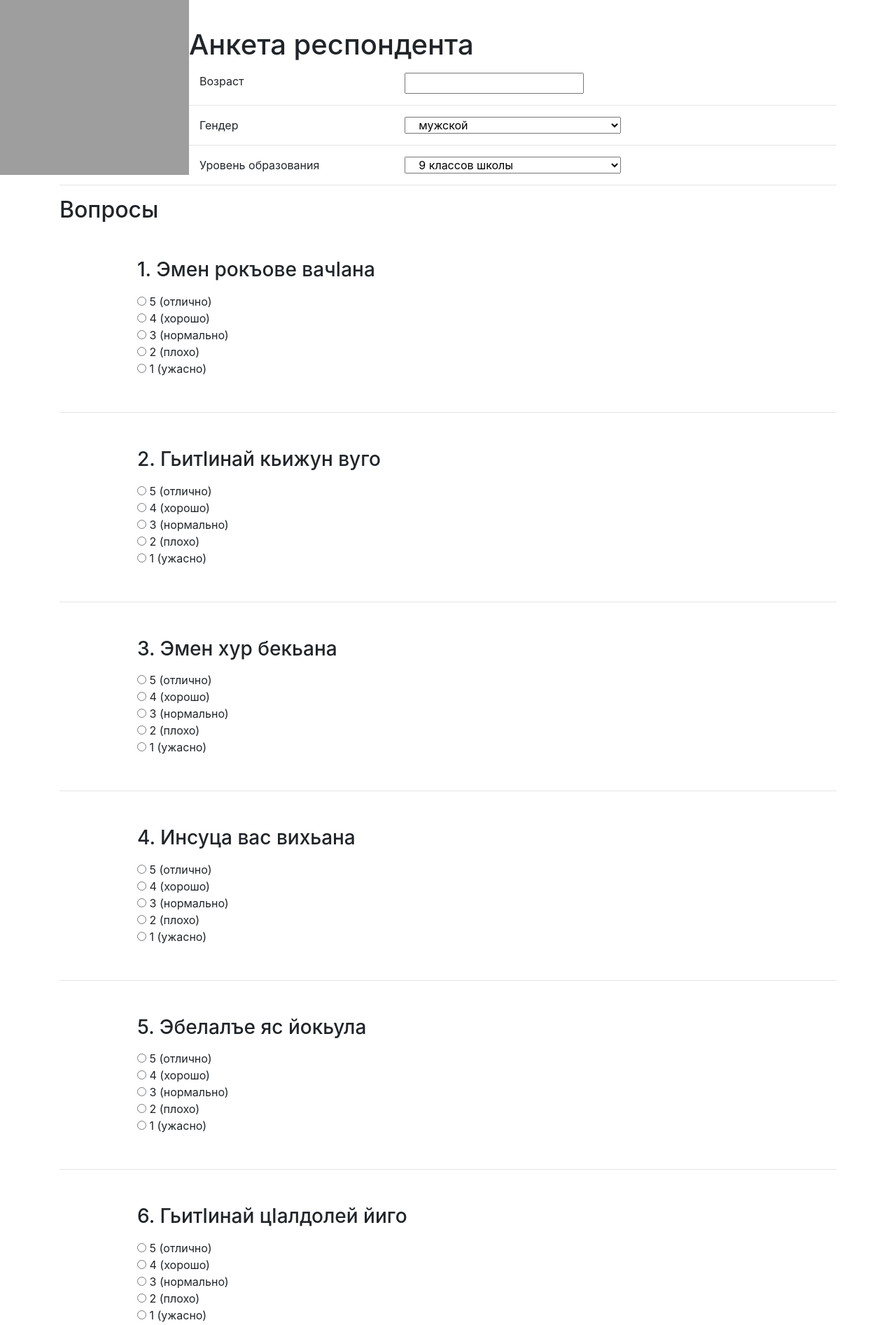
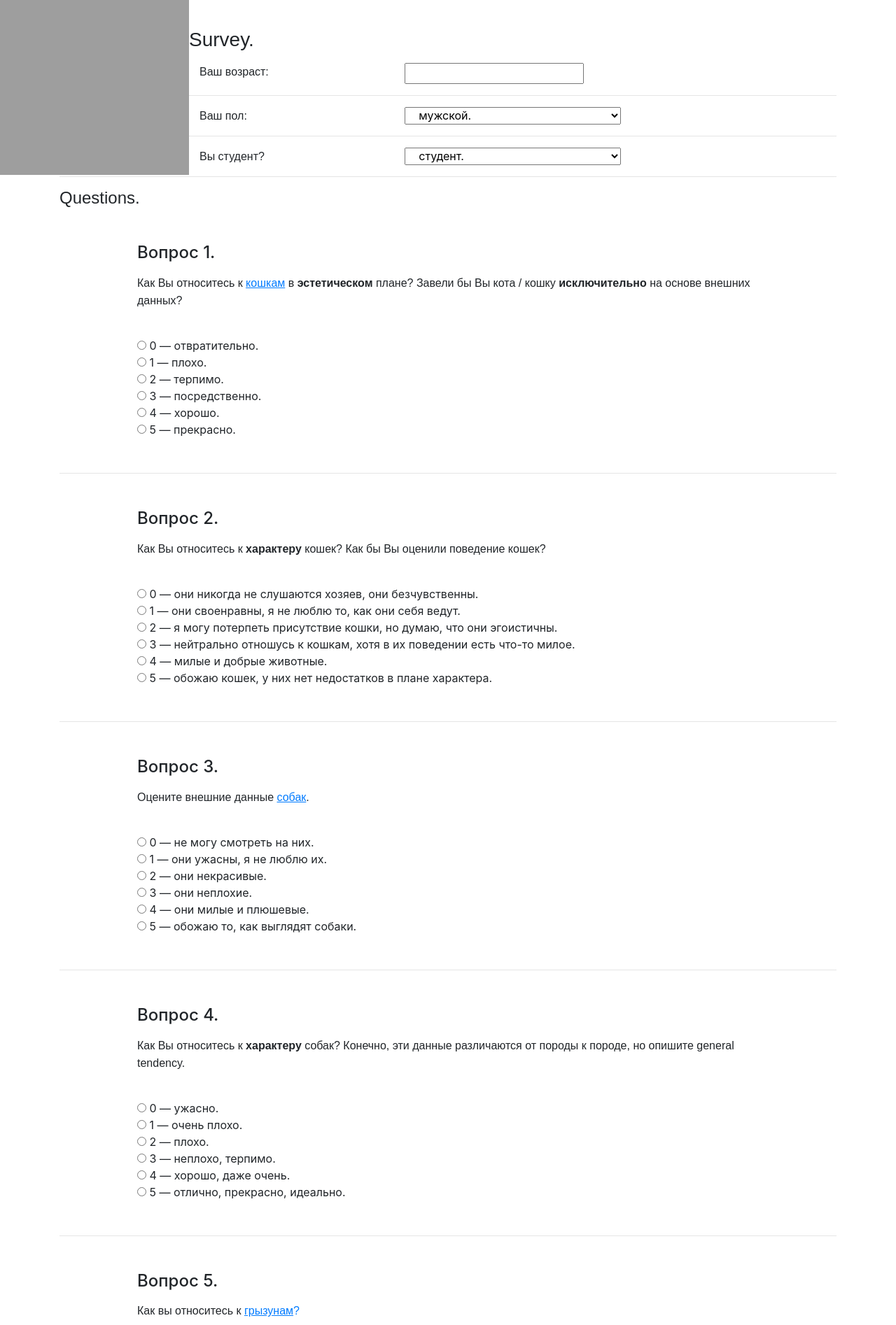
Before and after one commit to iluneko/hw5_flask, a Flask app: page /questions in a window 1280 px wide. Shown: the part 57-1951 px from the top of the page at 70% size. Run offline with Flask 2, Linux system fonts and the light colour scheme; grey boxes are pictures that could not be loaded.

Commit message:
Update questions.html

```diff
--- a/templates/questions.html
+++ b/templates/questions.html
@@ -1,129 +1,103 @@
 {% extends 'base.html' %}
+
+<h4><b>Для чего нужен этот сайт?</b></h4>
+<p><font face = "Fantasy">Сайт предназначен для сбора данных о том, как информанты относятся к разным домашним животным.</font></p><br>
 
 {% block title %} Опрос {% endblock %}
 
 {% block content %}
 <br>
 <form class="container" action="/process">
-    <p><h1>Анкета респондента</h1></p>
+    <p><h3><font face = "Fantasy">Survey.</font></h3></p>
     <div class="row">
-        <div class="col-md-4">Возраст</div>
+        <div class="col-md-4"><font face = "Fantasy">Ваш возраст:</font></div>
         <input type="number" name="age">
     </div>
     <hr>
     <div class="row">
-        <div class="col-md-4">Гендер</div>
+        <div class="col-md-4"><font face = "Fantasy">Ваш пол:</font></div>
         <select name="gender" class="col-md-4">
-            <option value="male">мужской</option>
-            <option value="female">женский</option>
+            <option value="male">мужской.</option>
+            <option value="female">женский.</option>
         </select>
     </div>
     <hr>
     <div class="row">
-        <div class="col-md-4">Уровень образования</div>
+        <div class="col-md-4"><font face = "Fantasy">Вы студент?</font></div>
         <select name="education" class="col-md-4">
-            <option value="school_9">9 классов школы</option>
-            <option value="school_11">11 классов школы</option>
-            <option value="college">среднее специальное</option>
-            <option value="student">неоконченное высшее</option>
-            <option value="bachelor">бакалавриат/специалитет</option>
-            <option value="master">магистратура</option>
-            <option value="phd">аспирантура</option>
+            <option value="student">студент.</option>
+            <option value="not_student">не студент.</option>
         </select>
     </div>
     <hr>
-    <h2>Вопросы</h2>
+    <h4><font face = "Fantasy">Questions.</font></h4>
 
     <div style="margin: 50px 10%">
-        <p><h3 style="text-align: left;">1. Эмен рокъове вачӀана</h3></p>
-        <input class="radio" type="radio" name="q1" value=5> 5 (отлично)<br>
-        <input class="radio" type="radio" name="q1" value=4> 4 (хорошо)<br>
-        <input class="radio" type="radio" name="q1" value=3> 3 (нормально)<br>
-        <input class="radio" type="radio" name="q1" value=2> 2 (плохо)<br>
-        <input class="radio" type="radio" name="q1" value=1> 1 (ужасно)<br>
+        <p><h4 style="text-align: left;"> Вопрос 1.</h4></p>
+        <p><font face = "Fantasy">Как Вы относитесь к <a href="https://ru.wikipedia.org/wiki/Кошка"><u>кошкам</u></a> в <b>эстетическом</b> плане? Завели бы Вы кота / кошку <b>исключительно</b> на основе внешних данных?</font></p><br>
+        <input class="radio" type="radio" name="q1" value=0> 0 — отвратительно.<br>
+        <input class="radio" type="radio" name="q1" value=1> 1 — плохо.<br>
+        <input class="radio" type="radio" name="q1" value=2> 2 — терпимо.<br>
+        <input class="radio" type="radio" name="q1" value=3> 3 — посредственно.<br>
+        <input class="radio" type="radio" name="q1" value=4> 4 — хорошо.<br>
+        <input class="radio" type="radio" name="q1" value=5> 5 — прекрасно.<br>
     </div>
     <hr>
     <div style="margin: 50px 10%">
-        <p><h3 style="text-align: left;">2. ГьитIинай кьижун вуго</h3></p>
-        <input class="radio" type="radio" name="q2" value=5> 5 (отлично)<br>
-        <input class="radio" type="radio" name="q2" value=4> 4 (хорошо)<br>
-        <input class="radio" type="radio" name="q2" value=3> 3 (нормально)<br>
-        <input class="radio" type="radio" name="q2" value=2> 2 (плохо)<br>
-        <input class="radio" type="radio" name="q2" value=1> 1 (ужасно)<br>
+        <p><h4 style="text-align: left;"> Вопрос 2.</h4></p>
+        <p><font face = "Fantasy">Как Вы относитесь к <b>характеру</b> кошек? Как бы Вы оценили поведение кошек?</font></p><br>
+        <input class="radio" type="radio" name="q2" value=0> 0 — они никогда не слушаются хозяев, они безчувственны.<br>
+        <input class="radio" type="radio" name="q2" value=1> 1 — они своенравны, я не люблю то, как они себя ведут.<br>
+        <input class="radio" type="radio" name="q2" value=2> 2 — я могу потерпеть присутствие кошки, но думаю, что они эгоистичны.<br>
+        <input class="radio" type="radio" name="q2" value=3> 3 — нейтрально отношусь к кошкам, хотя в их поведении есть что-то милое.<br>
+        <input class="radio" type="radio" name="q2" value=4> 4 — милые и добрые животные.<br>
+        <input class="radio" type="radio" name="q2" value=5> 5 — обожаю кошек, у них нет недостатков в плане характера.<br>
     </div>
     <hr>
     <div style="margin: 50px 10%">
-        <p><h3 style="text-align: left;">3. Эмен хур бекьана</h3></p>
-        <input class="radio" type="radio" name="q3" value=5> 5 (отлично)<br>
-        <input class="radio" type="radio" name="q3" value=4> 4 (хорошо)<br>
-        <input class="radio" type="radio" name="q3" value=3> 3 (нормально)<br>
-        <input class="radio" type="radio" name="q3" value=2> 2 (плохо)<br>
-        <input class="radio" type="radio" name="q3" value=1> 1 (ужасно)<br>
+        <p><h4 style="text-align: left;"> Вопрос 3.</h4></p>
+        <p><font face = "Fantasy">Оцените внешние данные <a href="https://ru.wikipedia.org/wiki/Собака"><u>собак</u></a>.</font></p><br>
+        <input class="radio" type="radio" name="q3" value=0> 0 — не могу смотреть на них.<br>
+        <input class="radio" type="radio" name="q3" value=1> 1 — они ужасны, я не люблю их.<br>
+        <input class="radio" type="radio" name="q3" value=2> 2 — они некрасивые.<br>
+        <input class="radio" type="radio" name="q3" value=3> 3 — они неплохие.<br>
+        <input class="radio" type="radio" name="q3" value=4> 4 — они милые и плюшевые.<br>
+        <input class="radio" type="radio" name="q3" value=5> 5 — обожаю то, как выглядят собаки.<br>
     </div>
     <hr>
     <div style="margin: 50px 10%">
-        <p><h3 style="text-align: left;">4. Инсуца вас вихьана</h3></p>
-        <input class="radio" type="radio" name="q4" value=5> 5 (отлично)<br>
-        <input class="radio" type="radio" name="q4" value=4> 4 (хорошо)<br>
-        <input class="radio" type="radio" name="q4" value=3> 3 (нормально)<br>
-        <input class="radio" type="radio" name="q4" value=2> 2 (плохо)<br>
-        <input class="radio" type="radio" name="q4" value=1> 1 (ужасно)<br>
+        <p><h4 style="text-align: left;"> Вопрос 4.</h4></p>
+        <p><font face = "Fantasy">Как Вы относитесь к <b>характеру</b> собак? Конечно, эти данные различаются от породы к породе, но опишите general tendency.</font></p><br>
+        <input class="radio" type="radio" name="q4" value=0> 0 — ужасно.<br>
+        <input class="radio" type="radio" name="q4" value=1> 1 — очень плохо.<br>
+        <input class="radio" type="radio" name="q4" value=2> 2 — плохо.<br>
+        <input class="radio" type="radio" name="q4" value=3> 3 — неплохо, терпимо.<br>
+        <input class="radio" type="radio" name="q4" value=4> 4 — хорошо, даже очень.<br>
+        <input class="radio" type="radio" name="q4" value=5> 5 — отлично, прекрасно, идеально.<br>
     </div>
     <hr>
     <div style="margin: 50px 10%">
-        <p><h3 style="text-align: left;">5. Эбелалъе яс йокьула</h3></p>
-        <input class="radio" type="radio" name="q5" value=5> 5 (отлично)<br>
-        <input class="radio" type="radio" name="q5" value=4> 4 (хорошо)<br>
-        <input class="radio" type="radio" name="q5" value=3> 3 (нормально)<br>
-        <input class="radio" type="radio" name="q5" value=2> 2 (плохо)<br>
-        <input class="radio" type="radio" name="q5" value=1> 1 (ужасно)<br>
+        <p><h4 style="text-align: left;"> Вопрос 5.</h4></p>
+        <p><font face = "Fantasy">Как вы относитесь к <a href="https://ru.wikipedia.org/wiki/Грызуны"><u>грызунам</u>?</font></p><br>
+        <input class="radio" type="radio" name="q5" value=0> 0 — ужасно.<br>
+        <input class="radio" type="radio" name="q5" value=1> 1 — очень плохо.<br>
+        <input class="radio" type="radio" name="q5" value=2> 2 — плохо.<br>
+        <input class="radio" type="radio" name="q5" value=3> 3 — неплохо, но я бы не завёл / завела грызуна.<br>
+        <input class="radio" type="radio" name="q5" value=4> 4 — хорошо.<br>
+        <input class="radio" type="radio" name="q5" value=5> 5 — отлично, я хочу завести мышку или хомячка.<br>
     </div>
     <hr>
     <div style="margin: 50px 10%">
-        <p><h3 style="text-align: left;">6. ГьитIинай цӀалдолей йиго</h3></p>
-        <input class="radio" type="radio" name="q6" value=5> 5 (отлично)<br>
-        <input class="radio" type="radio" name="q6" value=4> 4 (хорошо)<br>
-        <input class="radio" type="radio" name="q6" value=3> 3 (нормально)<br>
-        <input class="radio" type="radio" name="q6" value=2> 2 (плохо)<br>
-        <input class="radio" type="radio" name="q6" value=1> 1 (ужасно)<br>
+        <p><h4 style="text-align: left;"> Вопрос 6.</h4></p>
+        <p><font face = "Fantasy">Как вы относитесь к экзотическим животным? Завели бы Вы <a href="https://ru.wikipedia.org/wiki/Змеи"><u>змею</u>, <a href="https://ru.wikipedia.org/wiki/Пауки"><u>паука</u> или <a href="https://ru.wikipedia.org/wiki/Ящерицы"><u>ящерицу</u>?</font></p><br>
+        <input class="radio" type="radio" name="q6" value=0> 0 — определённо нет.<br>
+        <input class="radio" type="radio" name="q6" value=1> 1 — нет.<br>
+        <input class="radio" type="radio" name="q6" value=2> 2 — скорее нет.<br>
+        <input class="radio" type="radio" name="q6" value=3> 3 — возможно.<br>
+        <input class="radio" type="radio" name="q6" value=4> 4 — скорее да.<br>
+        <input class="radio" type="radio" name="q6" value=5> 5 — определённо да.<br>
     </div>
     <hr>
-    <div style="margin: 50px 10%">
-        <p><h3 style="text-align: left;">7. Директорас кидаго тӀахьал цӀалулев вукӀуна</h3></p>
-        <input class="radio" type="radio" name="q7" value=5> 5 (отлично)<br>
-        <input class="radio" type="radio" name="q7" value=4> 4 (хорошо)<br>
-        <input class="radio" type="radio" name="q7" value=3> 3 (нормально)<br>
-        <input class="radio" type="radio" name="q7" value=2> 2 (плохо)<br>
-        <input class="radio" type="radio" name="q7" value=1> 1 (ужасно)<br>
-    </div>
-    <hr>
-    <div style="margin: 50px 10%">
-        <p><h3 style="text-align: left;">8. Вас вачӀана</h3></p>
-        <input class="radio" type="radio" name="q8" value=5> 5 (отлично)<br>
-        <input class="radio" type="radio" name="q8" value=4> 4 (хорошо)<br>
-        <input class="radio" type="radio" name="q8" value=3> 3 (нормально)<br>
-        <input class="radio" type="radio" name="q8" value=2> 2 (плохо)<br>
-        <input class="radio" type="radio" name="q8" value=1> 1 (ужасно)<br>
-    </div>
-    <hr>
-    <div style="margin: 50px 10%">
-        <p><h3 style="text-align: left;">9. Директорас гIарзаялда гъулбас гьабуна</h3></p>
-        <input class="radio" type="radio" name="q9" value=5> 5 (отлично)<br>
-        <input class="radio" type="radio" name="q9" value=4> 4 (хорошо)<br>
-        <input class="radio" type="radio" name="q9" value=3> 3 (нормально)<br>
-        <input class="radio" type="radio" name="q9" value=2> 2 (плохо)<br>
-        <input class="radio" type="radio" name="q9" value=1> 1 (ужасно)<br>
-    </div>
-    <hr>
-    <div style="margin: 50px 10%">
-        <p><h3 style="text-align: left;">10. Унел руго дол</h3></p>
-        <input class="radio" type="radio" name="q10" value=5> 5 (отлично)<br>
-        <input class="radio" type="radio" name="q10" value=4> 4 (хорошо)<br>
-        <input class="radio" type="radio" name="q10" value=3> 3 (нормально)<br>
-        <input class="radio" type="radio" name="q10" value=2> 2 (плохо)<br>
-        <input class="radio" type="radio" name="q10" value=1> 1 (ужасно)<br>
-    </div>
-
     <div class="row">
         <input class="submit" type="submit" name="submit" value="Отправить">
     </div>
```
